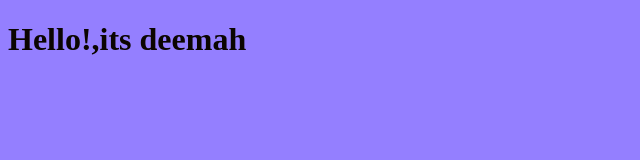
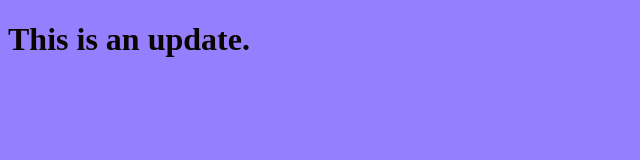
Before and after one commit to deemaismail/myproject, a plain HTML site: page index.html in a window 1280 px wide. Shown: the whole page, without its empty margins (0-640 px from the left). Drawn offline with Linux system fonts and the light colour scheme.

Commit message:
Revert "edit"
This reverts commit 66116818edeee44d8bcc7bd755261f2ca14cfcf3.

```diff
--- a/index.html
+++ b/index.html
@@ -9,7 +9,7 @@
 </head>
 <body>
 
-<h1>Hello!,its deemah</h1>
+<h1>This is an update.</h1>
 
 
 <script src="app.js"></script>
```
